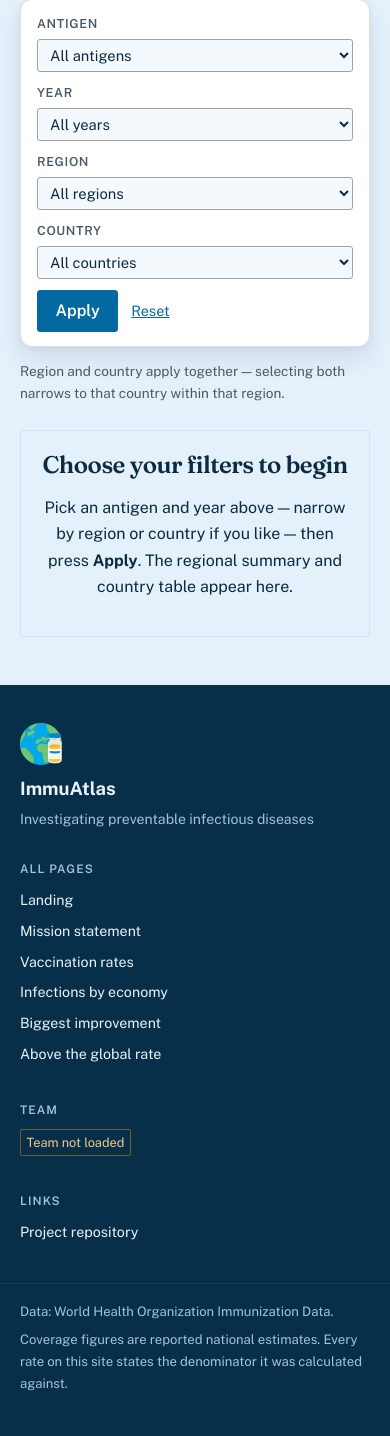
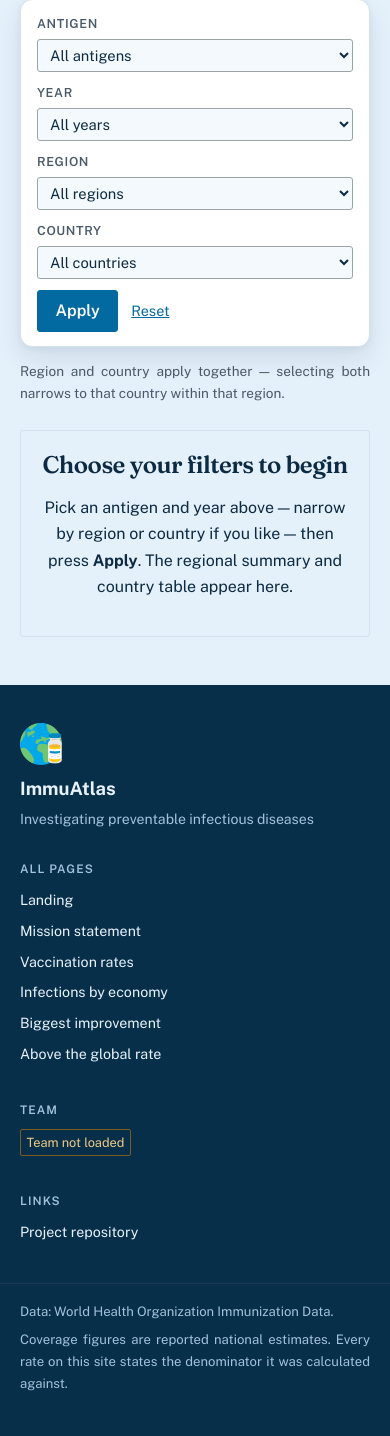
Before and after one commit to trannhatduy101-del/ImmuAtlas, a Flask app: template templates/pages/2a_coverage.html in a window 390 px wide. Shown: the part 749-2185 px from the top of the page. Run offline with Flask 3, Linux system fonts and the light colour scheme; the template is opened without the code that fills it, so the values that code supplies are empty.

Commit message:
Justify the body copy

```diff
--- a/static/css/style.css
+++ b/static/css/style.css
@@ -136,6 +136,33 @@ body {
   font: var(--text-base)/1.65 var(--font-body);
   -webkit-font-smoothing: antialiased;
   text-rendering: optimizeLegibility;
+}
+
+/* Justified body copy ------------------------------------------------------
+   text-align governs only the lines that are NOT the last in their block, so a
+   one-line label, pill or caption is left exactly as it was; only real
+   paragraphs change shape.
+
+   hyphens is not decoration here. Justifying a column as narrow as the
+   two-column method note without hyphenation opens rivers of white space
+   between the words, which is harder to read than ragged-right ever was. The
+   document is lang="en", which is what the hyphenation dictionary keys off.
+
+   :where() pins this at zero specificity, so every deliberate alignment
+   already in this file keeps winning. .prompt-state is excluded by hand
+   because it centres its text by INHERITANCE, which specificity alone would
+   not save: a justified block falls back to text-align-last: start, so its
+   centred lines would quietly jump left. (.pcard-banner has the same problem,
+   but only below 46rem, so it is handled in that media query instead of being
+   excluded at every width.)
+
+   Headings and table cells are left out on purpose -- a stretched two-line
+   heading and a stretched table cell both read as a rendering fault. */
+:where(main :is(p, li, dd, blockquote):not(.prompt-state *),
+       .footer-legal p) {
+  text-align: justify;
+  -webkit-hyphens: auto;
+  hyphens: auto;
 }
 
 /* Headings carry the display serif; the small label-style headings (footer
@@ -1568,6 +1595,9 @@ td.num, th.num { text-align: right; font-variant-numeric: tabular-nums; }
 .pcard-body .pbox { margin: 0; }
 @media (max-width: 46rem) {
   .pcard-banner { flex-direction: column; text-align: center; }
+  /* Re-stated on the children: the justify rule declares on them directly, and
+     a declared value beats an inherited one however specific the parent is. */
+  .pcard-banner :is(p, blockquote) { text-align: center; }
 }
 .pcol { display: flex; flex-direction: column; gap: .75rem; min-width: 0; }
 
```
